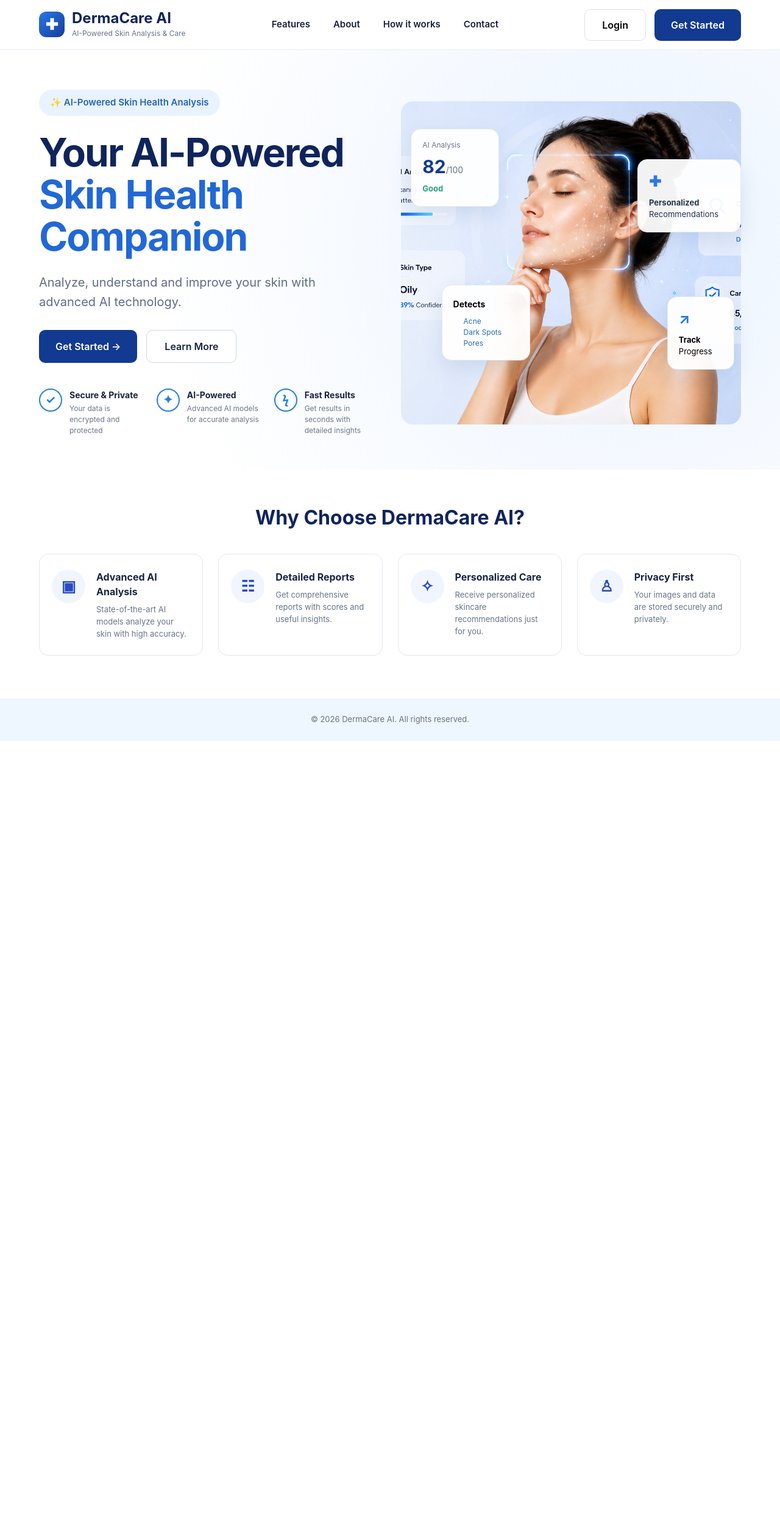
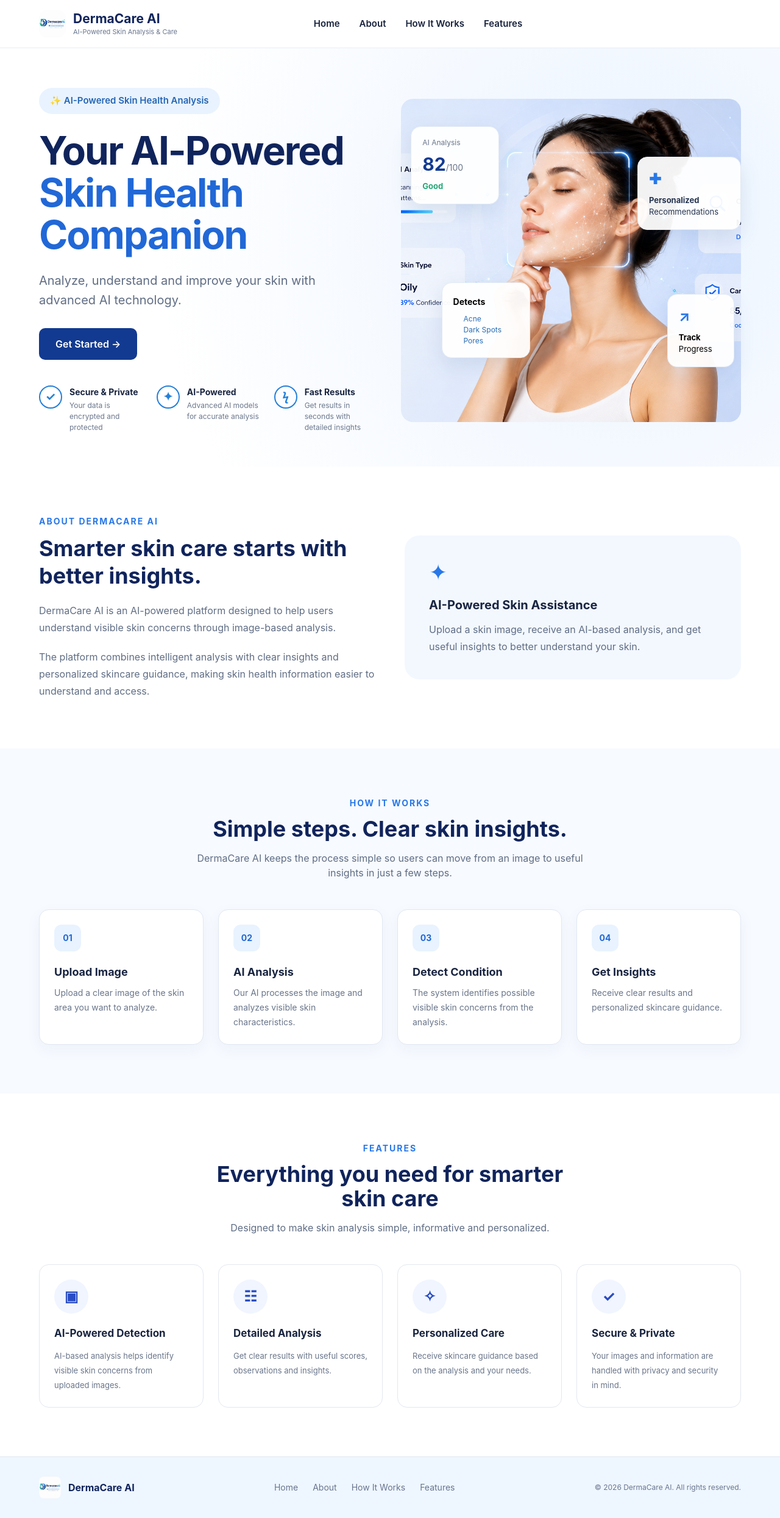
Before and after one commit to AscalonBon/dermacare-ai-by-althexus, a React (Vite) app in the folder frontend/: page / in a window 1280 px wide. Shown: the whole page at 61% size. Before the commit the page ends 1215 px from the top, so only its background shows below. Built offline with nearby package versions, Linux system fonts and the light colour scheme.

Commit message:
Updating landing page

```diff
--- a/frontend/src/components/App.jsx
+++ b/frontend/src/components/App.jsx
@@ -1,47 +1,40 @@
 import '../styles/index.css';
+import logoImage from '../assets/logo.jpeg';
+import womenImage from '../assets/women-image.png';
 
 export function App() {
   return (
     <>
       {/* NAVBAR */}
-      <header className="h-[82px] px-[5%] flex items-center justify-between bg-white border-b border-[#e8edf5] relative z-10">
-        <div className="flex items-center gap-[12px]">
-          <div className="w-[42px] h-[42px] rounded-[12px] bg-gradient-to-br from-[#2878e8] to-[#173d9c] text-white flex items-center justify-center text-[25px] font-bold">
-            ✚
+      <header className="sticky top-0 z-50 border-b border-[#e8edf5] bg-white/95 backdrop-blur">
+        <div className="mx-auto flex h-[78px] max-w-[1400px] items-center justify-between px-[5%]">
+          <a href="#home" className="flex items-center gap-3">
+            <img
+              src={logoImage}
+              alt="DermaCare AI logo"
+              className="h-11 w-11 rounded-xl object-cover"
+            />
+            <div>
+              <h2 className="text-[21px] font-bold leading-tight text-[#10245c]">DermaCare AI</h2>
+              <span className="hidden text-[11px] text-[#68758d] sm:block">
+                AI-Powered Skin Analysis & Care
+              </span>
             </div>
-          <div>
-            <h2 className="text-[24px] leading-[1.1] text-[#10245c] font-bold">DermaCare AI</h2>
-            <span className="block mt-[3px] text-[12px] text-[#68758d] font-normal">AI-Powered Skin Analysis & Care</span>
-          </div>
-        </div>
+          </a>
 
-        <nav className="flex gap-[38px] max-md:hidden">
-          <a href="#features" className="text-[15px] font-semibold text-[#17223d] hover:text-[#1e65d6] transition duration-300">
-            Features
-          </a>
-          <a href="#about" className="text-[15px] font-semibold text-[#17223d] hover:text-[#1e65d6] transition duration-300">
-            About
-          </a>
-          <a href="#how-it-works" className="text-[15px] font-semibold text-[#17223d] hover:text-[#1e65d6] transition duration-300">
-            How it works
-          </a>
-          <a href="#contact" className="text-[15px] font-semibold text-[#17223d] hover:text-[#1e65d6] transition duration-300">
-            Contact
-          </a>
+          <nav className="hidden items-center gap-8 md:flex">
+            <a href="#home" className="text-[15px] font-semibold text-[#17223d] transition hover:text-[#2168d7]">Home</a>
+            <a href="#about" className="text-[15px] font-semibold text-[#17223d] transition hover:text-[#2168d7]">About</a>
+            <a href="#how-it-works" className="text-[15px] font-semibold text-[#17223d] transition hover:text-[#2168d7]">How It Works</a>
+            <a href="#features" className="text-[15px] font-semibold text-[#17223d] transition hover:text-[#2168d7]">Features</a>
           </nav>
 
-        <div className="flex items-center gap-[14px]">
-          <a href="#" className="px-[28px] py-[13px] border border-[#dce2ec] rounded-[10px] font-semibold bg-white hover:border-[#1e65d6] hover:text-[#1e65d6] transition duration-300">
-            Login
-          </a>
-          <a href="#" className="inline-flex items-center justify-center px-[27px] py-[14px] rounded-[10px] bg-[#123a91] text-white font-semibold hover:bg-[#0b2c78] hover:-translate-y-[2px] transition duration-300">
-            Get Started
-          </a>
+          <div className="w-[110px] md:w-[135px]" aria-hidden="true" />
         </div>
       </header>
 
       {/* HERO */}
-      <section className="min-h-[590px] px-[5%] pt-[65px] pb-[55px] grid grid-cols-1 lg:grid-cols-2 items-center gap-[35px] overflow-hidden bg-[radial-gradient(circle_at_80%_45%,#e9f4ff_0%,#f5f9ff_35%,#ffffff_70%)]">
+      <section id="home" className="min-h-[590px] px-[5%] pt-[65px] pb-[55px] grid grid-cols-1 lg:grid-cols-2 items-center gap-[35px] overflow-hidden bg-[radial-gradient(circle_at_80%_45%,#e9f4ff_0%,#f5f9ff_35%,#ffffff_70%)]">
         <div className="max-w-[650px] relative z-[2] text-center lg:text-left mx-auto lg:mx-0">
           <div className="inline-block px-[18px] py-[10px] mb-[25px] rounded-[25px] bg-[#e9f3ff] text-[#2365b3] text-[15px] font-semibold">
             ✨ AI-Powered Skin Health Analysis
@@ -59,9 +52,6 @@ export function App() {
           <div className="flex flex-col sm:flex-row gap-[15px] justify-center lg:justify-start mb-[42px]">
             <a href="#" className="inline-flex items-center justify-center px-[27px] py-[14px] rounded-[10px] bg-[#123a91] text-white font-semibold hover:bg-[#0b2c78] hover:-translate-y-[2px] transition duration-300">
               Get Started →
-            </a>
-            <a href="#about" className="inline-flex items-center justify-center px-[29px] py-[14px] rounded-[10px] border border-[#cfd8e8] bg-white text-[#182440] font-semibold hover:border-[#2168d7] hover:text-[#2168d7] transition duration-300">
-              Learn More
             </a>
           </div>
 
@@ -101,7 +91,7 @@ export function App() {
 
         <div className="relative min-h-[530px] flex items-end justify-center">
           <img
-            src="/src/assets/women-image.png"
+            src={womenImage}
             alt="AI-powered skin analysis"
             className="w-full max-w-[590px] h-[530px] object-cover object-center rounded-[20px]"
           />
@@ -141,62 +131,111 @@ export function App() {
         </div>
       </section>
 
-      {/* WHY SECTION */}
-      <section className="px-[5%] pt-[55px] pb-[70px] bg-white" id="features">
-        <h2 className="text-center text-[#10245c] text-[32px] mb-[35px] font-bold">
-          Why Choose DermaCare AI?
+      {/* ABOUT */}
+      <section id="about" className="px-[5%] py-20 bg-white">
+        <div className="mx-auto grid max-w-[1200px] items-center gap-12 md:grid-cols-2">
+          <div>
+            <p className="mb-3 text-sm font-bold uppercase tracking-[2px] text-[#2878e8]">About DermaCare AI</p>
+            <h2 className="mb-5 text-3xl font-bold leading-tight text-[#10245c] sm:text-4xl">
+              Smarter skin care starts with better insights.
             </h2>
+            <p className="mb-5 leading-7 text-[#5f6d84]">
+              DermaCare AI is an AI-powered platform designed to help users understand visible skin concerns through image-based analysis.
+            </p>
+            <p className="leading-7 text-[#5f6d84]">
+              The platform combines intelligent analysis with clear insights and personalized skincare guidance, making skin health information easier to understand and access.
+            </p>
+          </div>
 
-        <div className="grid grid-cols-1 md:grid-cols-2 lg:grid-cols-4 gap-[25px]">
-          {/* Feature 1 */}
-          <div className="min-h-[145px] px-[20px] py-[25px] flex items-start gap-[18px] border border-[#e2e7ef] rounded-[15px] bg-white hover:-translate-y-[5px] hover:shadow-[0_12px_30px_rgba(38,75,130,0.1)] transition duration-300">
-            <div className="min-w-[55px] h-[55px] rounded-full bg-[#f0f5ff] text-[#294cc4] flex items-center justify-center text-[25px] font-bold">
-              ▣
-            </div>
-            <div>
-              <h3 className="text-[#182440] text-[16px] mb-[7px] font-bold">Advanced AI Analysis</h3>
-              <p className="text-[#69758a] text-[13px] leading-[1.55] font-normal">State-of-the-art AI models analyze your skin with high accuracy.</p>
+          <div className="rounded-3xl bg-[#f3f8ff] p-8 sm:p-10">
+            <div className="mb-5 text-4xl text-[#2878e8]">✦</div>
+            <h3 className="mb-3 text-xl font-bold text-[#182440]">AI-Powered Skin Assistance</h3>
+            <p className="leading-7 text-[#5f6d84]">
+              Upload a skin image, receive an AI-based analysis, and get useful insights to better understand your skin.
+            </p>
           </div>
         </div>
+      </section>
 
-          {/* Feature 2 */}
-          <div className="min-h-[145px] px-[20px] py-[25px] flex items-start gap-[18px] border border-[#e2e7ef] rounded-[15px] bg-white hover:-translate-y-[5px] hover:shadow-[0_12px_30px_rgba(38,75,130,0.1)] transition duration-300">
-            <div className="min-w-[55px] h-[55px] rounded-full bg-[#f0f5ff] text-[#294cc4] flex items-center justify-center text-[25px] font-bold">
-              ☷
+      {/* HOW IT WORKS */}
+      <section id="how-it-works" className="px-[5%] py-20 bg-[#f7faff]">
+        <div className="mx-auto max-w-[1200px]">
+          <div className="mx-auto mb-12 max-w-[650px] text-center">
+            <p className="mb-3 text-sm font-bold uppercase tracking-[2px] text-[#2878e8]">How It Works</p>
+            <h2 className="mb-4 text-3xl font-bold text-[#10245c] sm:text-4xl">Simple steps. Clear skin insights.</h2>
+            <p className="text-[#5f6d84]">
+              DermaCare AI keeps the process simple so users can move from an image to useful insights in just a few steps.
+            </p>
           </div>
-            <div>
-              <h3 className="text-[#182440] text-[16px] mb-[7px] font-bold">Detailed Reports</h3>
-              <p className="text-[#69758a] text-[13px] leading-[1.55] font-normal">Get comprehensive reports with scores and useful insights.</p>
+
+          <div className="grid grid-cols-1 gap-6 sm:grid-cols-2 lg:grid-cols-4">
+            {[
+              ['01', 'Upload Image', 'Upload a clear image of the skin area you want to analyze.'],
+              ['02', 'AI Analysis', 'Our AI processes the image and analyzes visible skin characteristics.'],
+              ['03', 'Detect Condition', 'The system identifies possible visible skin concerns from the analysis.'],
+              ['04', 'Get Insights', 'Receive clear results and personalized skincare guidance.'],
+            ].map(([number, title, description]) => (
+              <div key={number} className="rounded-2xl border border-[#e1e8f2] bg-white p-6 shadow-[0_8px_25px_rgba(35,77,130,0.05)]">
+                <div className="mb-5 flex h-11 w-11 items-center justify-center rounded-xl bg-[#e9f3ff] text-sm font-bold text-[#2168d7]">
+                  {number}
+                </div>
+                <h3 className="mb-2 text-lg font-bold text-[#182440]">{title}</h3>
+                <p className="text-sm leading-6 text-[#69758a]">{description}</p>
+              </div>
+            ))}
           </div>
         </div>
+      </section>
 
-          {/* Feature 3 */}
-          <div className="min-h-[145px] px-[20px] py-[25px] flex items-start gap-[18px] border border-[#e2e7ef] rounded-[15px] bg-white hover:-translate-y-[5px] hover:shadow-[0_12px_30px_rgba(38,75,130,0.1)] transition duration-300">
-            <div className="min-w-[55px] h-[55px] rounded-full bg-[#f0f5ff] text-[#294cc4] flex items-center justify-center text-[25px] font-bold">
-              ✧
-            </div>
-            <div>
-              <h3 className="text-[#182440] text-[16px] mb-[7px] font-bold">Personalized Care</h3>
-              <p className="text-[#69758a] text-[13px] leading-[1.55] font-normal">Receive personalized skincare recommendations just for you.</p>
-            </div>
+      {/* FEATURES */}
+      <section id="features" className="px-[5%] py-20 bg-white">
+        <div className="mx-auto max-w-[1250px]">
+          <div className="mx-auto mb-12 max-w-[650px] text-center">
+            <p className="mb-3 text-sm font-bold uppercase tracking-[2px] text-[#2878e8]">Features</p>
+            <h2 className="mb-4 text-3xl font-bold text-[#10245c] sm:text-4xl">
+              Everything you need for smarter skin care
+            </h2>
+            <p className="text-[#5f6d84]">
+              Designed to make skin analysis simple, informative and personalized.
+            </p>
           </div>
 
-          {/* Feature 4 */}
-          <div className="min-h-[145px] px-[20px] py-[25px] flex items-start gap-[18px] border border-[#e2e7ef] rounded-[15px] bg-white hover:-translate-y-[5px] hover:shadow-[0_12px_30px_rgba(38,75,130,0.1)] transition duration-300">
-            <div className="min-w-[55px] h-[55px] rounded-full bg-[#f0f5ff] text-[#294cc4] flex items-center justify-center text-[25px] font-bold">
-              ♙
+          <div className="grid grid-cols-1 gap-6 md:grid-cols-2 lg:grid-cols-4">
+            {[
+              ['▣', 'AI-Powered Detection', 'AI-based analysis helps identify visible skin concerns from uploaded images.'],
+              ['☷', 'Detailed Analysis', 'Get clear results with useful scores, observations and insights.'],
+              ['✧', 'Personalized Care', 'Receive skincare guidance based on the analysis and your needs.'],
+              ['✓', 'Secure & Private', 'Your images and information are handled with privacy and security in mind.'],
+            ].map(([icon, title, description]) => (
+              <div key={title} className="rounded-2xl border border-[#e2e7ef] bg-white p-6 transition duration-300 hover:-translate-y-1 hover:shadow-[0_15px_35px_rgba(38,75,130,0.1)]">
+                <div className="mb-5 flex h-14 w-14 items-center justify-center rounded-full bg-[#f0f5ff] text-2xl font-bold text-[#294cc4]">
+                  {icon}
                 </div>
-            <div>
-              <h3 className="text-[#182440] text-[16px] mb-[7px] font-bold">Privacy First</h3>
-              <p className="text-[#69758a] text-[13px] leading-[1.55] font-normal">Your images and data are stored securely and privately.</p>
+                <h3 className="mb-3 text-[17px] font-bold text-[#182440]">{title}</h3>
+                <p className="text-[13px] leading-6 text-[#69758a]">{description}</p>
               </div>
+            ))}
           </div>
         </div>
       </section>
 
       {/* FOOTER */}
-      <footer className="py-[25px] text-center bg-[#eef6ff] text-[#68758d] text-[13px] font-normal">
-        <p>© 2026 DermaCare AI. All rights reserved.</p>
+      <footer className="border-t border-[#dfe8f3] bg-[#eef6ff] px-[5%] py-8">
+        <div className="mx-auto flex max-w-[1200px] flex-col items-center justify-between gap-5 sm:flex-row">
+          <a href="#home" className="flex items-center gap-3">
+            <img src={logoImage} alt="DermaCare AI logo" className="h-9 w-9 rounded-lg object-cover" />
+            <span className="font-bold text-[#10245c]">DermaCare AI</span>
+          </a>
+
+          <nav className="flex flex-wrap justify-center gap-x-6 gap-y-2 text-sm text-[#68758d]">
+            <a href="#home" className="transition hover:text-[#2168d7]">Home</a>
+            <a href="#about" className="transition hover:text-[#2168d7]">About</a>
+            <a href="#how-it-works" className="transition hover:text-[#2168d7]">How It Works</a>
+            <a href="#features" className="transition hover:text-[#2168d7]">Features</a>
+          </nav>
+
+          <p className="text-center text-xs text-[#68758d]">© 2026 DermaCare AI. All rights reserved.</p>
+        </div>
       </footer>
     </>
   );
```
Lines whose indentation alone changed are shown as unchanged.
